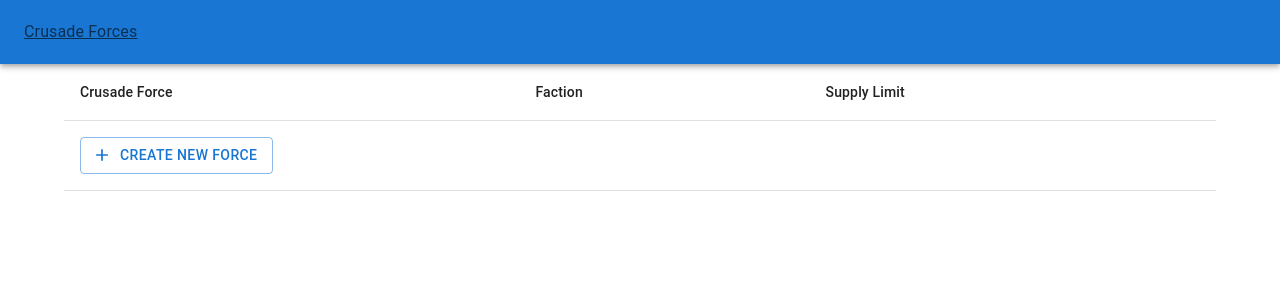
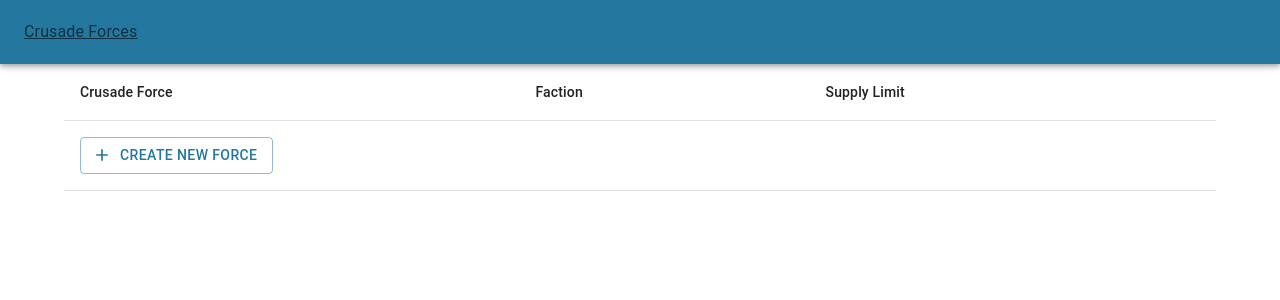
Before and after one commit to Flui/w40k-crusade, a React (Vite) app: page / in a window 1280 px wide. Shown: the top 300 px of the page. Built offline with nearby package versions, Linux system fonts and the light colour scheme.

Commit message:
feat: change primary color

```diff
--- a/src/theme.ts
+++ b/src/theme.ts
@@ -1,6 +1,10 @@
 import { createTheme } from "@mui/material/styles";
 
 // A custom theme for this app
-const theme = createTheme();
+const theme = createTheme({
+  palette: {
+    primary: { main: "#2478a0" },
+  },
+});
 
 export default theme;
```
